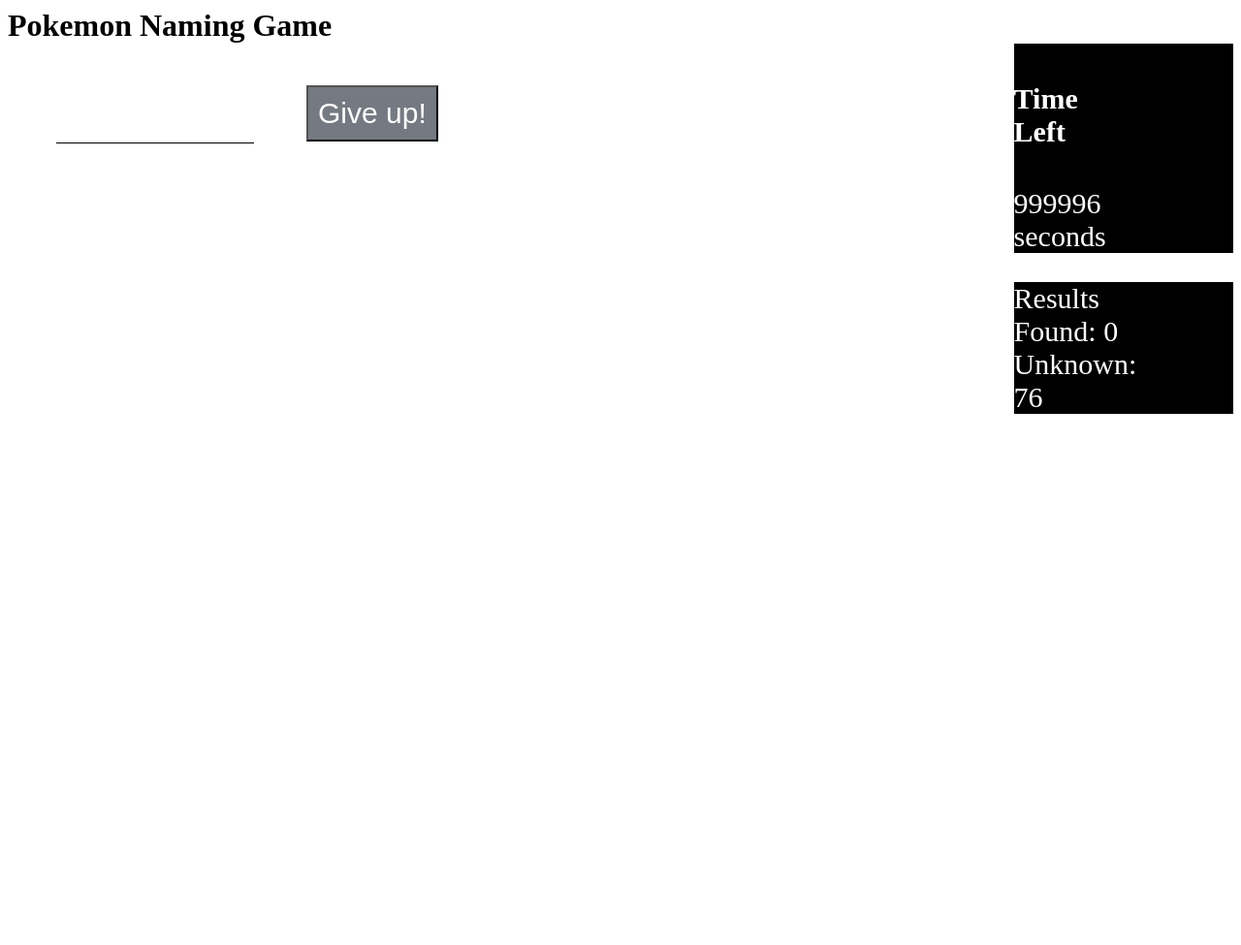
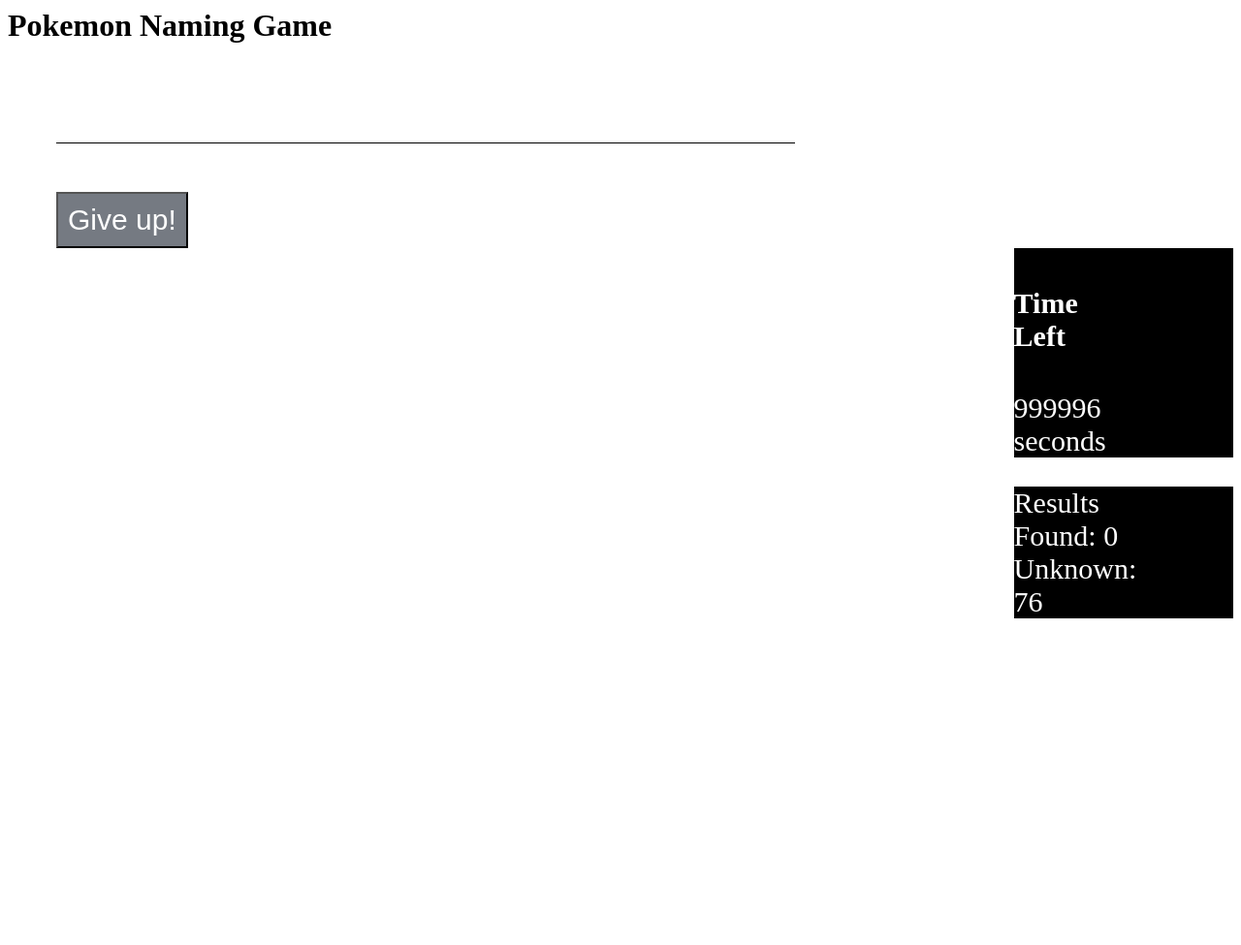
Before and after one commit to vidgit/JSApps, a plain HTML site: page PokemonNameGame/index.html in a window 1280 px wide. Shown: the whole page at 97% size. Drawn offline with Linux system fonts and the light colour scheme.

Commit message:
Small UI changes

```diff
--- a/PokemonNameGame/index.html
+++ b/PokemonNameGame/index.html
@@ -10,14 +10,9 @@
 <body onload="addPokemon();startClock()">
   <h1 style="width:60%;margin:0px">Pokemon Naming Game</h1>
   <div id="controls">
-    <input class="text" style="" id="pokemonName" type="text" onkeypress="checkInput()">
-    <button onclick="showAll()">Give up!</button>
+    <input class="text" style="width:100%" id="pokemonName" type="text" onkeypress="checkInput()">
+    <button style="margin-left:50px;" onclick="showAll()">Give up!</button>
   </div>
-  <aside id="time" class="info">
-    <h4>Time Left</h4>
-    <div id="clock">
-    </div>
-  </aside>
   <br>
   <!--<button onclick="addPokemon()">Add</button>-->
   <table>
@@ -75,6 +70,11 @@
         <tr id="testRow"></tr>
     </tbody>
   </table>
+  <aside id="time" class="info">
+    <h4>Time Left</h4>
+    <div id="clock">
+    </div>
+  </aside>
   <aside class="info" style="margin-top:30px">
     Results
     <div id="results">
```
